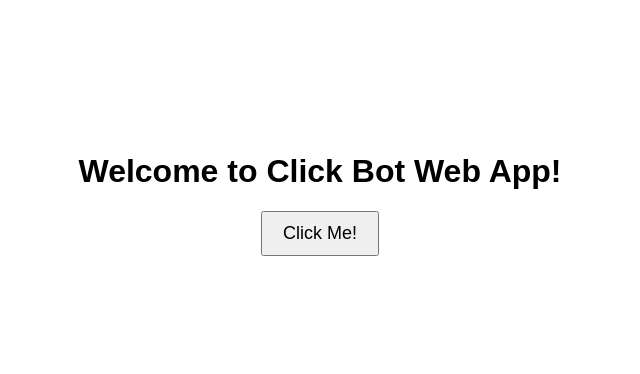
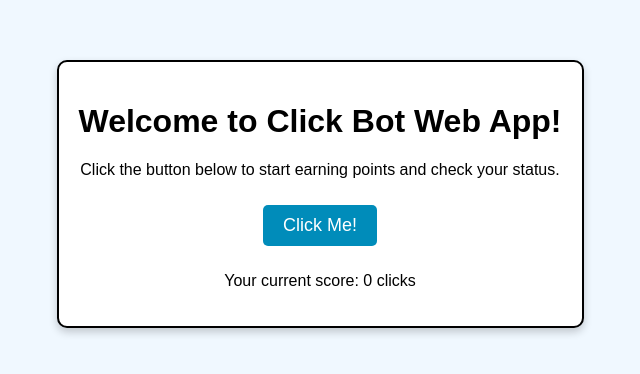
Before and after one commit to aliz022222/web, a plain HTML site: page index.html in a window 1280 px wide. Shown: the part 214-588 px from the top of the page, without its empty margins (320-960 px from the left). Drawn offline with Linux system fonts and the light colour scheme.

Commit message:
Add files via upload

```diff
--- a/index.html
+++ b/index.html
@@ -7,25 +7,49 @@
     <style>
         body {
             display: flex;
+            flex-direction: column;
             justify-content: center;
             align-items: center;
             height: 100vh;
             font-family: Arial, sans-serif;
+            background-color: #f0f8ff;
         }
         .container {
             text-align: center;
+            border: 2px solid #000;
+            padding: 20px;
+            background-color: #fff;
+            border-radius: 10px;
+            box-shadow: 0 4px 8px rgba(0,0,0,0.2);
         }
         button {
             padding: 10px 20px;
             font-size: 18px;
+            margin: 10px;
             cursor: pointer;
+            border: none;
+            background-color: #008cba;
+            color: white;
+            border-radius: 5px;
+        }
+        button:hover {
+            background-color: #005f5f;
         }
     </style>
 </head>
 <body>
     <div class="container">
         <h1>Welcome to Click Bot Web App!</h1>
+        <p>Click the button below to start earning points and check your status.</p>
         <button onclick="alert('Clicked!')">Click Me!</button>
+        <p>Your current score: <span id="score">0</span> clicks</p>
     </div>
+    <script>
+        let score = 0;
+        document.querySelector("button").addEventListener("click", function() {
+            score += 1;
+            document.getElementById("score").innerText = score;
+        });
+    </script>
 </body>
 </html>
```
